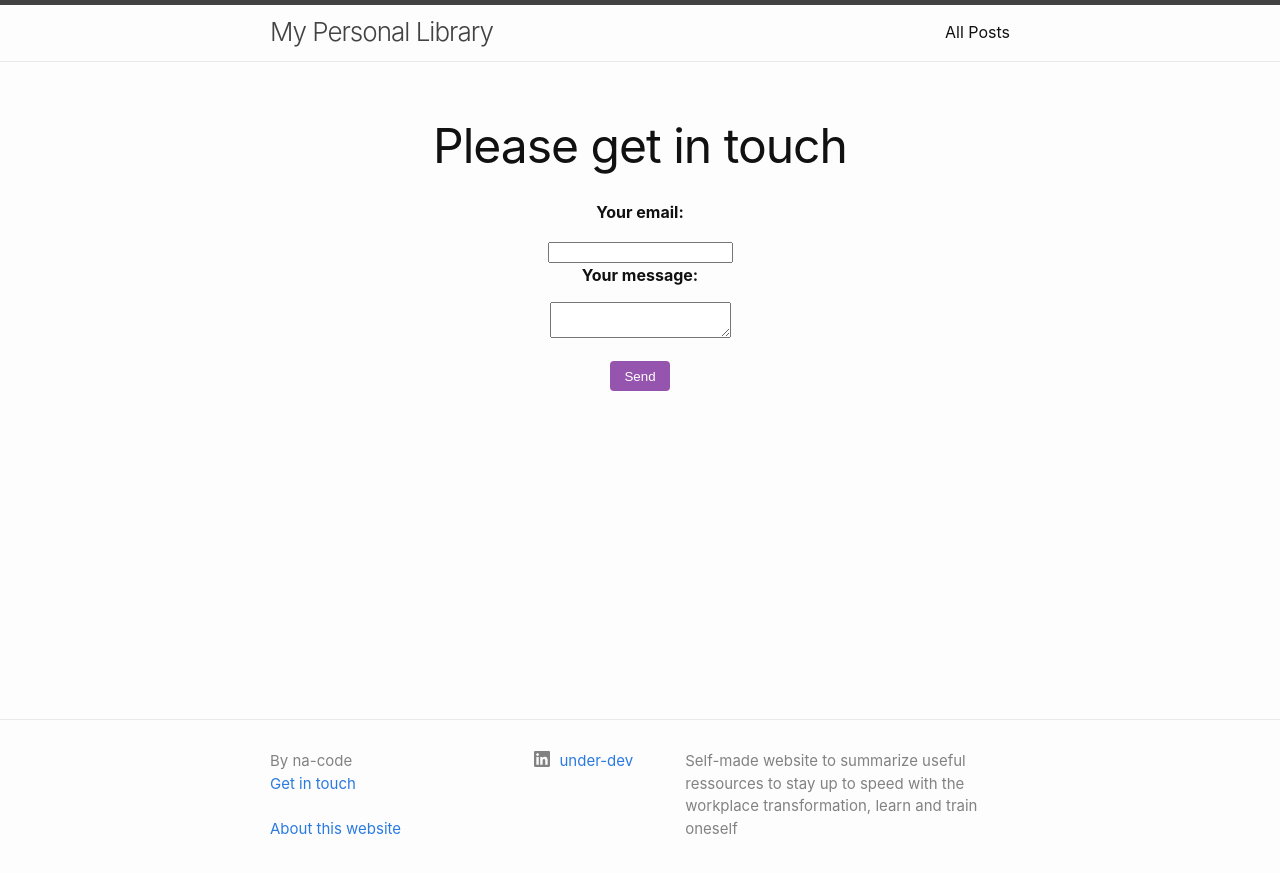
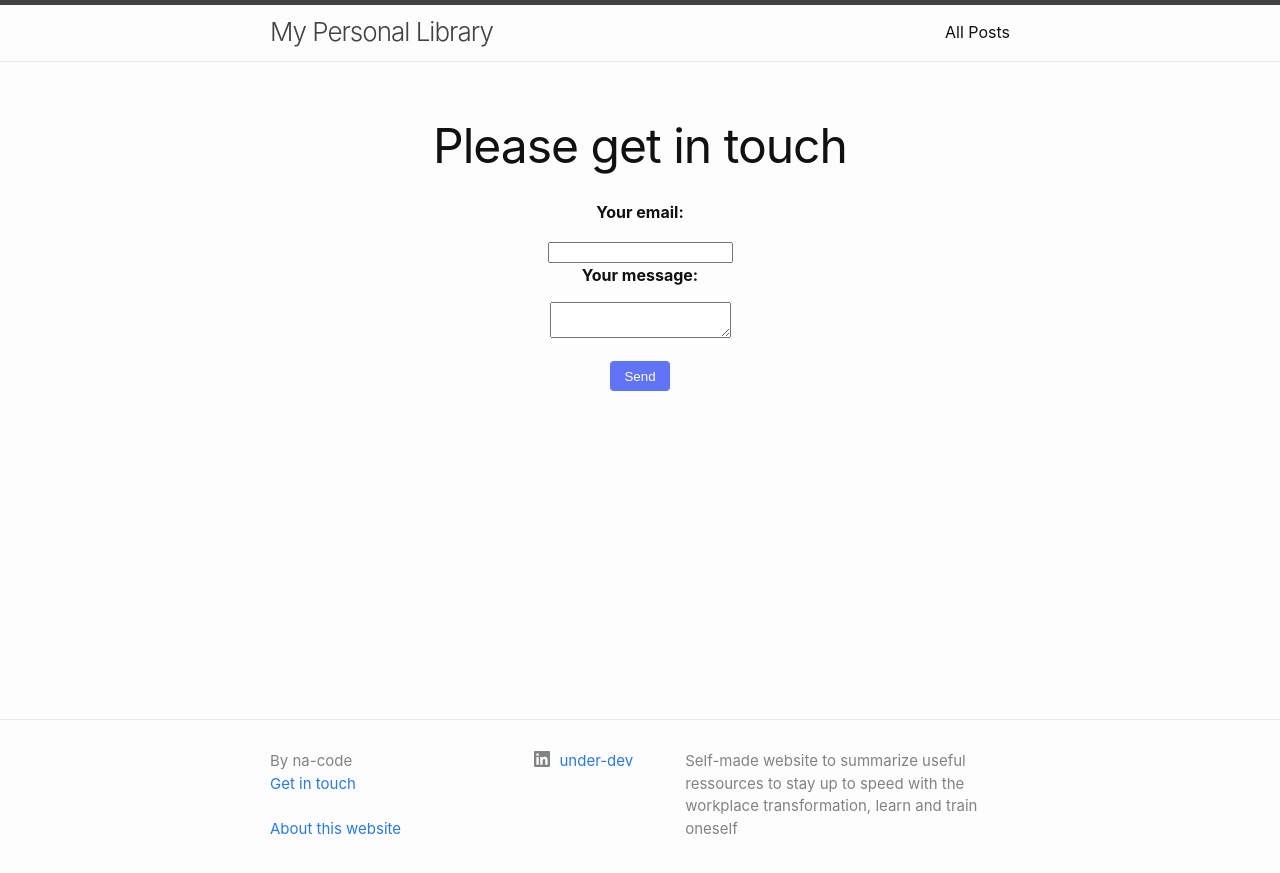
Before and after one commit to na-code/na-site, a Jekyll site: the page built from pages/contact.html, in a window 1280 px wide. Shown: the top 873 px of the page. Built offline with Jekyll 4.4.1, drawn with Linux system fonts in a browser that asks for light colours.

Commit message:
Update main.scss

```diff
--- a/assets/main.scss
+++ b/assets/main.scss
@@ -22,5 +22,16 @@
 
   /* make sure colors have enough contrast! */
   color: #ffffff;
-  background-color: #9555af;
+  background-color: #6174f7;
 }
+
+.my-custom-button:active {
+  transform: translateY(1px);
+  filter: saturate(150%);
+}
+
+.my-custom-button:hover {
+  color: #6174f7;
+  border-color: currentColor;
+  background-color: white;
+}
```
